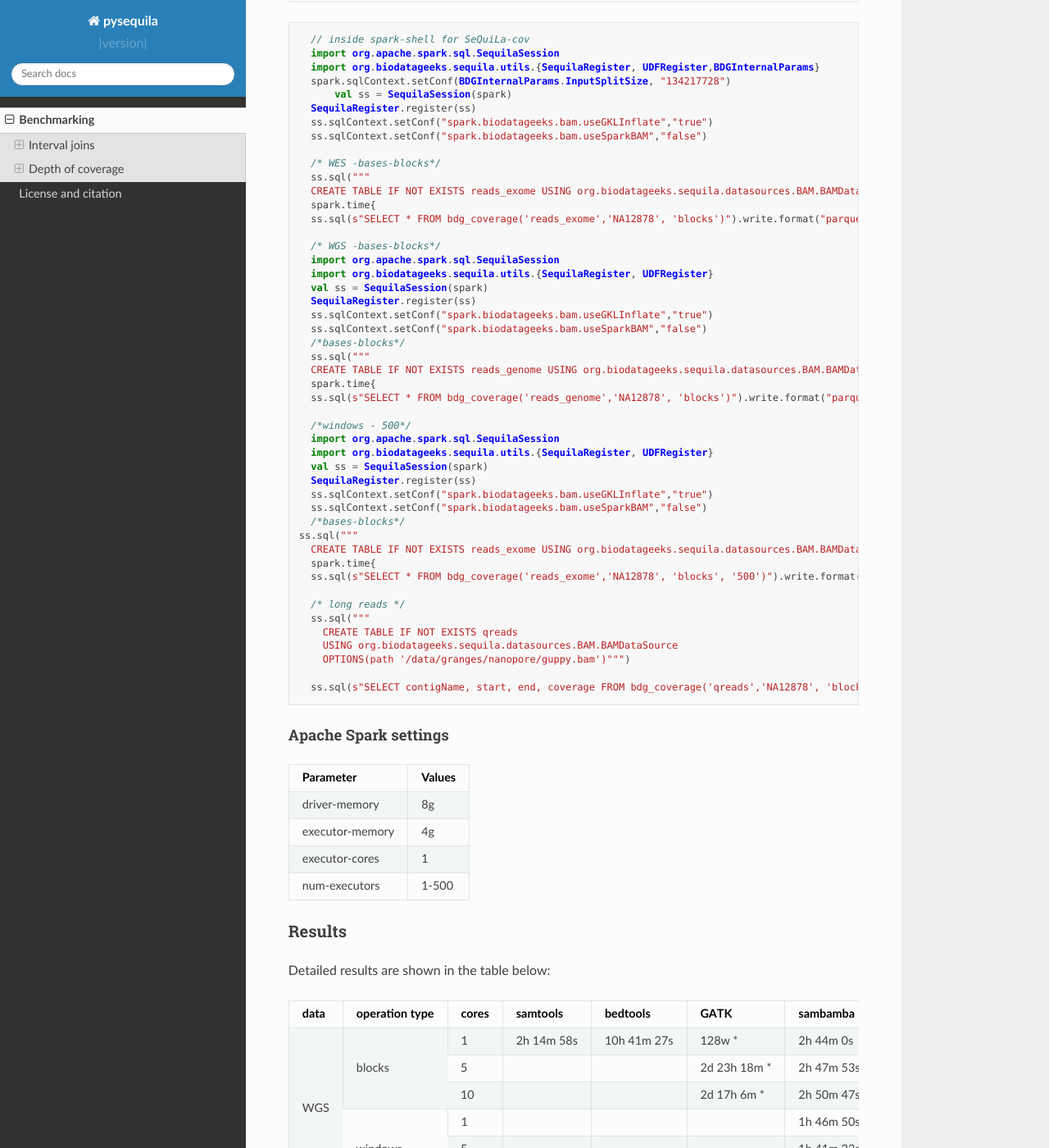
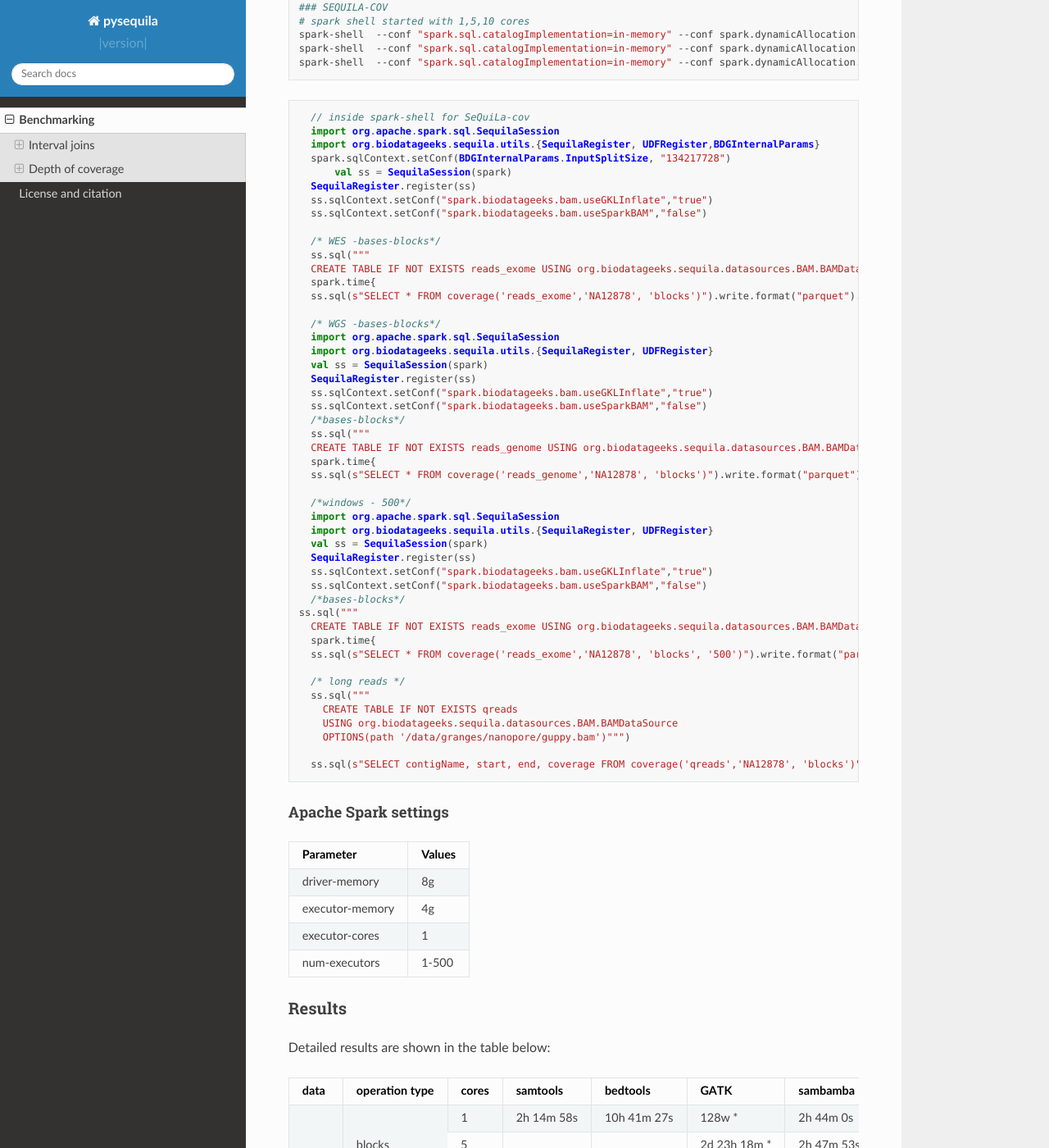
Before and after one commit to biodatageeks/pysequila, a Sphinx documentation site: the page built from docs/source/benchmarking/benchmarking.rst, in a window 1280 px wide and 1400 px high, scrolled down 9373 px. Shown: the whole window at 82% size. Built offline with Sphinx 7.4.7 and the Read the Docs theme 2.0.0, drawn with Linux system fonts in a browser that asks for light colours; pages that are not in the unit, such as notebooks, are missing from menus; some of the changed text lies outside the part shown.

Commit message:
Fixing benchmark charts

```diff
--- /dev/null
+++ b/docs/build_on_mac.txt
@@ -0,0 +1,6 @@
+1. Install os deps
+brew install pandoc
+brew install pandoc-citeproc
+
+2. Install pip deps
+pip install -r ../requirements_dev.txt
--- a/docs/source/benchmarking/benchmarking.rst
+++ b/docs/source/benchmarking/benchmarking.rst
@@ -459,7 +459,7 @@
     ss.sql("""
     CREATE TABLE IF NOT EXISTS reads_exome USING org.biodatageeks.sequila.datasources.BAM.BAMDataSource OPTIONS(path '/data/samples/NA12878/WES/NA12878*.bam')""")
     spark.time{
-    ss.sql(s"SELECT * FROM bdg_coverage('reads_exome','NA12878', 'blocks')").write.format("parquet").save("/data/samples/NA12878/output_tmp/wes_1_9.parquet")}
+    ss.sql(s"SELECT * FROM coverage('reads_exome','NA12878', 'blocks')").write.format("parquet").save("/data/samples/NA12878/output_tmp/wes_1_9.parquet")}
 
     /* WGS -bases-blocks*/
     import org.apache.spark.sql.SequilaSession
@@ -472,7 +472,7 @@
     ss.sql("""
     CREATE TABLE IF NOT EXISTS reads_genome USING org.biodatageeks.sequila.datasources.BAM.BAMDataSource OPTIONS(path '/data/samples/NA12878/NA12878*.bam')""")
     spark.time{
-    ss.sql(s"SELECT * FROM bdg_coverage('reads_genome','NA12878', 'blocks')").write.format("parquet").save("/data/samples/NA12878/output_tmp/wgs_1_1.parquet")}
+    ss.sql(s"SELECT * FROM coverage('reads_genome','NA12878', 'blocks')").write.format("parquet").save("/data/samples/NA12878/output_tmp/wgs_1_1.parquet")}
 
     /*windows - 500*/
     import org.apache.spark.sql.SequilaSession
@@ -485,7 +485,7 @@
   ss.sql("""
     CREATE TABLE IF NOT EXISTS reads_exome USING org.biodatageeks.sequila.datasources.BAM.BAMDataSource OPTIONS(path '/tmp/data/exome/*.bam')""")
     spark.time{
-    ss.sql(s"SELECT * FROM bdg_coverage('reads_exome','NA12878', 'blocks', '500')").write.format("parquet").save("/tmp/data/32MB_w500_3.parquet") }
+    ss.sql(s"SELECT * FROM coverage('reads_exome','NA12878', 'blocks', '500')").write.format("parquet").save("/tmp/data/32MB_w500_3.parquet") }
 
     /* long reads */
     ss.sql("""
@@ -493,7 +493,7 @@
       USING org.biodatageeks.sequila.datasources.BAM.BAMDataSource
       OPTIONS(path '/data/granges/nanopore/guppy.bam')""")
 
-    ss.sql(s"SELECT contigName, start, end, coverage FROM bdg_coverage('qreads','NA12878', 'blocks')").write.mode("overwrite").option("delimiter", "\t").csv("/data/granges/nanopore/guppy_cov.bed")}
+    ss.sql(s"SELECT contigName, start, end, coverage FROM coverage('qreads','NA12878', 'blocks')").write.mode("overwrite").option("delimiter", "\t").csv("/data/granges/nanopore/guppy_cov.bed")}
 
 
 
@@ -600,7 +600,7 @@
     SequilaRegister.register(ss)
     ss.sqlContext.setConf("spark.biodatageeks.bam.useGKLInflate","true")
     ss.sql("""CREATE TABLE IF NOT EXISTS reads_exome USING org.biodatageeks.sequila.datasources.BAM.BAMDataSource OPTIONS(path '/data/exome/NA12878.*.bam')""")
-    spark.time { ss.sql(s"SELECT * FROM bdg_coverage('reads_exome','NA12878', 'blocks')")
+    spark.time { ss.sql(s"SELECT * FROM coverage('reads_exome','NA12878', 'blocks')")
             .coalesce(1)
             .write.mode("overwrite")
             .option("delimiter", "\t")
--- a/docs/source/index.rst
+++ b/docs/source/index.rst
@@ -3,8 +3,8 @@
 
 PySeQuiLa is a Python wrapper for SeQuiLa,
 an ANSI-SQL compliant solution for efficient sequencing reads processing
-and genomic intervals querying built on top of Apache Spark. Range joins,
-depth of coverage and pileup computations are bread and butter
+and genomic intervals querying built on top of Apache Spark.
+Range joins, depth of coverage and pileup computations are bread and butter
 for NGS analysis but the high volume of data make them execute very slowly or even failing to compute.
 
 For any topics not covered here please refer to `SeQuiLa documentation <http://biodatageeks.org/sequila/>`_
```
Also changed, not shown: requirements_dev.txt (added, +14 -0 lines), docs/source/benchmarking/cluster.png (added), docs/source/benchmarking/coverage.png (added), docs/source/benchmarking/local.png (added).
